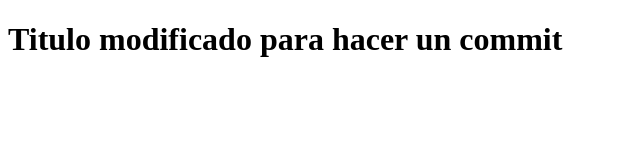
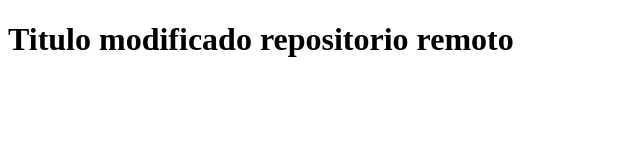
Before and after one commit to lgarcino/hello-world-git, a plain HTML site: page index.html in a window 1280 px wide. Shown: the whole page, without its empty margins (0-640 px from the left). Drawn offline with Linux system fonts and the light colour scheme.

Commit message:
repo remoto

```diff
--- a/index.html
+++ b/index.html
@@ -6,6 +6,6 @@
     <title>Document</title>
 </head>
 <body>
-    <h1>Titulo modificado para hacer un commit</h1>
+    <h1>Titulo modificado repositorio remoto</h1>
 </body>
 </html>
```
